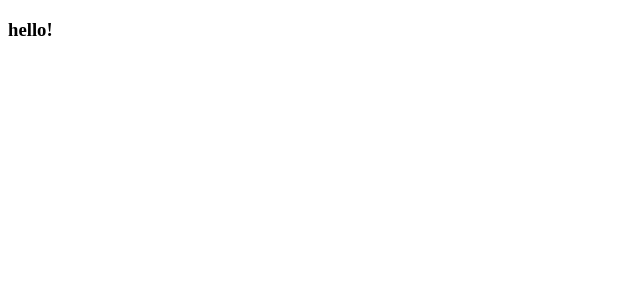
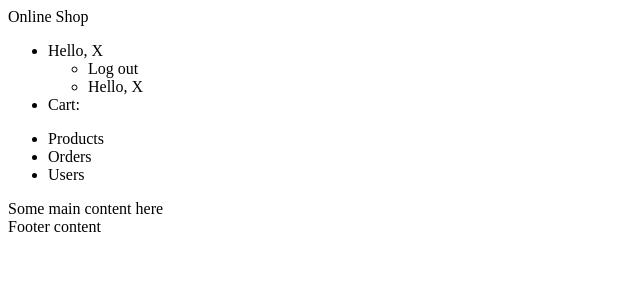
Before and after one commit to Andrei0872/online-shop, an Angular app in the folder client/: page / in a window 1280 px wide. Shown: the top 300 px of the page, without its empty margins (0-640 px from the left). Built offline with nearby package versions, Linux system fonts and the light colour scheme.

Commit message:
feat: define the main layout (no styles)

```diff
--- a/client/src/app/app.component.html
+++ b/client/src/app/app.component.html
@@ -1,3 +1,39 @@
-<router-outlet></router-outlet>
+<header class="header">
+  <div class="logo">Online Shop</div>
 
-<h3>hello!</h3>
+  <nav class="nav">
+    <ul class="nav-items">
+      <li class="nav-items__item">
+        <!-- TODO: if logged in -->
+        <span>Hello, X</span>
+        <ul class="nav-items is-nested">
+          <li class="nav-items__item">Log out</li>
+          <li class="nav-items__item">Hello, X</li>
+        </ul>
+
+        <!-- TODO: else -->
+        <!-- <span>Log in</span> -->
+      </li>
+
+      <!-- TODO: if logged in -->
+      <li class="nav-items__item">Cart: </li>
+    </ul>
+  </nav>
+</header>
+
+<aside class="aside">
+  <ul>
+    <li>Products</li>
+    <li>Orders</li>
+    <li>Users</li>
+  </ul>
+</aside>
+
+<main class="main">
+  <router-outlet></router-outlet>
+  Some main content here
+</main>
+
+<footer class="footer">
+  Footer content
+</footer>
```
